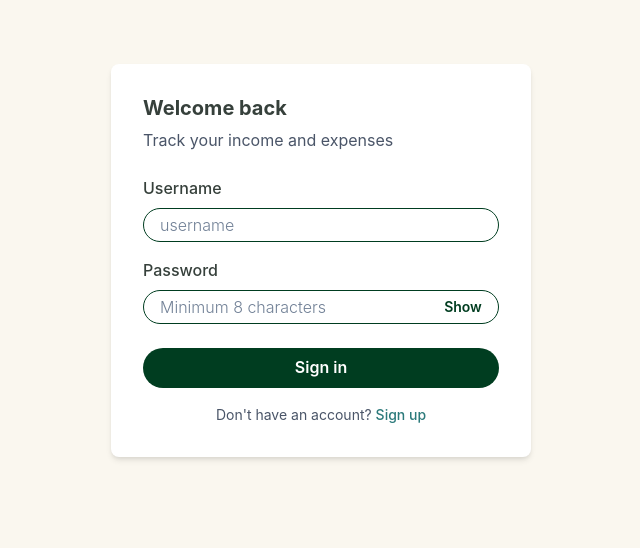
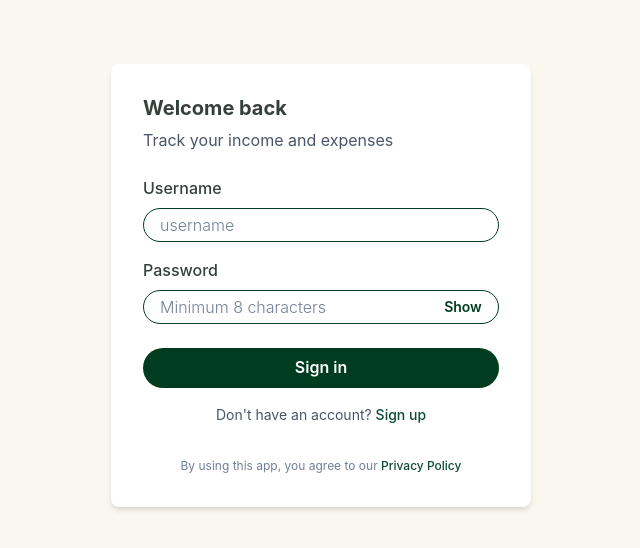
Before and after one commit to lichihung/personal-finance-tracker, a React app in the folder frontend/: page /login in a window 1280 px wide. Shown: the top 548 px of the page, without its empty margins (319-959 px from the left). Built offline with nearby package versions, Linux system fonts and the light colour scheme; no server answers; the HTML template or start-up script is replaced by a standard one; a web font is replaced by a local one.

Commit message:
privacy policy page

```diff
--- a/frontend/src/App.jsx
+++ b/frontend/src/App.jsx
@@ -13,13 +13,13 @@ export default function App() {
     <BrowserRouter>
       <Routes>
         <Route path="/login" element={<Login />} />
+        <Route path="/privacy" element={<PrivacyPolicy />} />
 
         <Route element={<ProtectedRoute />}>
           <Route element={<AppLayout />}>
             <Route path="/dashboard" element={<Dashboard />} />
             <Route path="/transactions" element={<Transactions />} />
             <Route path="/categories" element={<Categories />} />
-            {/* <Route path="/privacy" element={<PrivacyPolicy />} /> */}
           </Route>
         </Route>
 
--- a/frontend/src/components/transactions/TransactionFormModal.jsx
+++ b/frontend/src/components/transactions/TransactionFormModal.jsx
@@ -53,7 +53,7 @@ export default function TransactionFormModal(props) {
                             </Select>
                             <Text mt={2} fontSize="sm" color="gray.600">
                                 Can't find a category?{" "}
-                                <Link href="/categories" color="brand.700" _hover={{color: "brand.800", textDecoration: "underline"}}>Create Category</Link>
+                                <Link href="/categories" color="brand.800" _hover={{color: "brand.700", textDecoration: "underline"}}>Create Category</Link>
                             </Text>
                         </>
                     </FormField>
--- a/frontend/src/pages/Login.jsx
+++ b/frontend/src/pages/Login.jsx
@@ -1,7 +1,7 @@
 import { useEffect, useMemo, useState} from "react"
 import { Box, Button, Container, FormControl, FormErrorMessage, FormLabel, Input, InputGroup, InputRightElement, Link, Text, VStack} from "@chakra-ui/react"
 import { useForm } from "react-hook-form"
-import { useNavigate} from "react-router-dom"
+import { useNavigate, Link as RouterLink} from "react-router-dom"
 
 import AuthCard from "../components/auth/AuthCard"
 import FormField from "../components/ui/FormField"
@@ -123,14 +123,21 @@ export default function Login() {
                   {mode === "login" ? (
                     <>
                     Don't have an account?{" "}
-                    <Link color="teal.600" onClick={() => setMode("register")}>Sign up</Link>
+                    <Link color="brand.800" _hover={{color: "brand.700", textDecoration: "underline"}} onClick={() => setMode("register")}>Sign up</Link>
                     </>
                   ) : (
                     <>
                     Already have an account?{" "}
-                    <Link color="teal.600" onClick={() => setMode("login")}>Sign in</Link>
+                    <Link color="brand.800" _hover={{color: "brand.700", textDecoration: "underline"}} onClick={() => setMode("login")}>Sign in</Link>
                     </>
                   )}
+                </Text>
+
+                <Text fontSize="xs" color="gray.500" textAlign="center" mt={4}>
+                  By using this app, you agree to our{" "}
+                  <Link as={RouterLink} to="/privacy" color="brand.800" _hover={{color: "brand.700", textDecoration: "underline"}}>
+                    Privacy Policy
+                  </Link>
                 </Text>
               </VStack>
             </Box>
--- a/frontend/src/pages/PrivacyPolicy.jsx
+++ b/frontend/src/pages/PrivacyPolicy.jsx
@@ -1,6 +1,19 @@
-import { Box, Container, Text, VStack } from "@chakra-ui/react"
+import { Box, Container, Text, VStack, Link, textDecoration } from "@chakra-ui/react"
+import { Link as RouterLink, useNavigate } from "react-router-dom"
 
 export default function PrivacyPolicy() {
+
+  const navigate = useNavigate()
+
+  const handleBack = () => {
+    const token = localStorage.getItem("access")
+
+    if (token) {
+      navigate("/dashboard")
+    } else {
+      navigate("/login")
+    }
+  }
   return (
     <Box minH="100vh" bg="cream.50">
       <Container maxW="container.md">
@@ -48,6 +61,11 @@ export default function PrivacyPolicy() {
             If you have questions about this policy, please contact the app
             owner through the project repository or portfolio contact page.
           </Text>
+
+          <Text
+            cursor="pointer" color="teal.600" onClick={handleBack} _hover={{textDecoration: "underline"}}>
+            ←  Back
+          </Text>
         </VStack>
       </Container>
     </Box>
```
